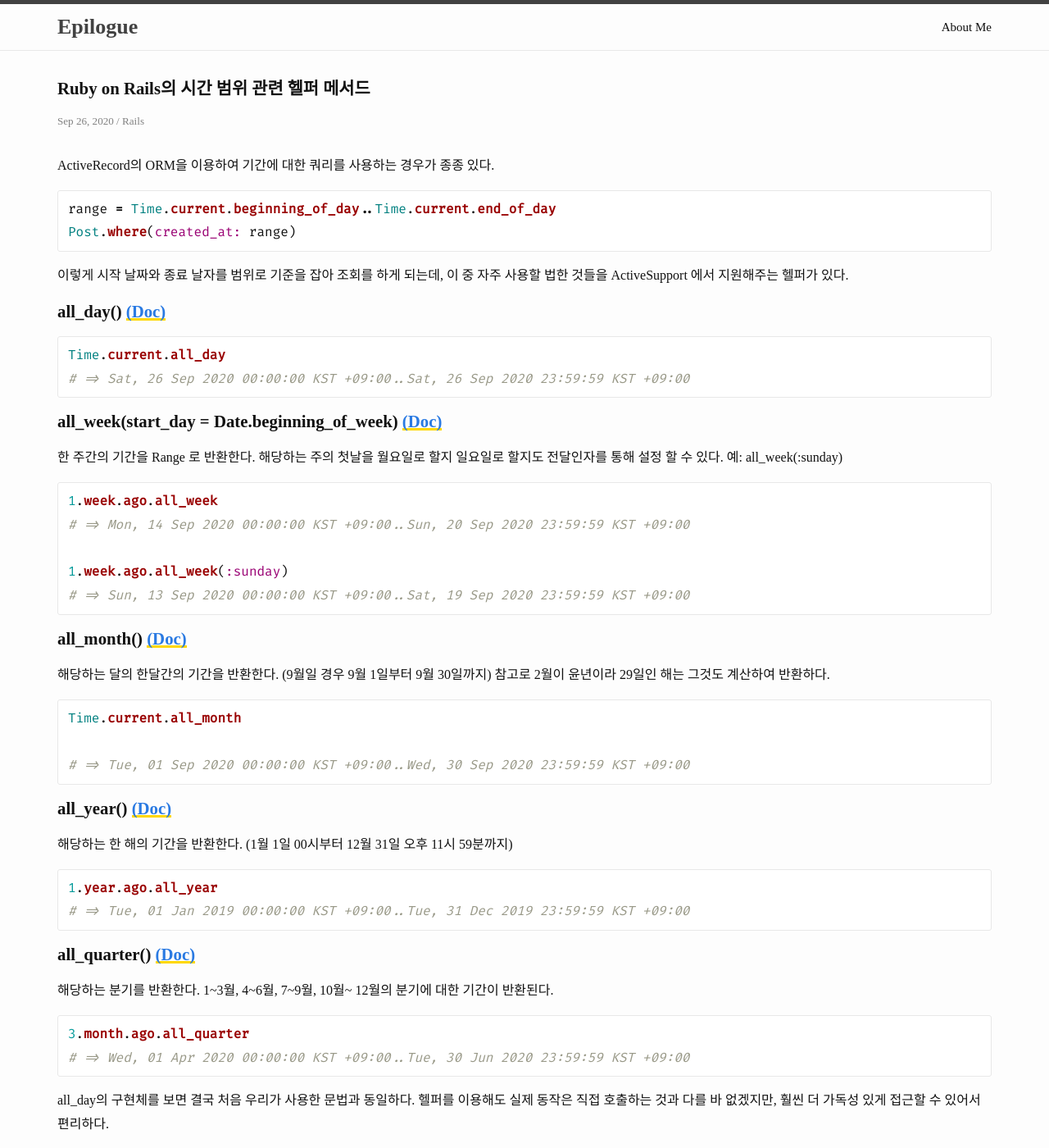
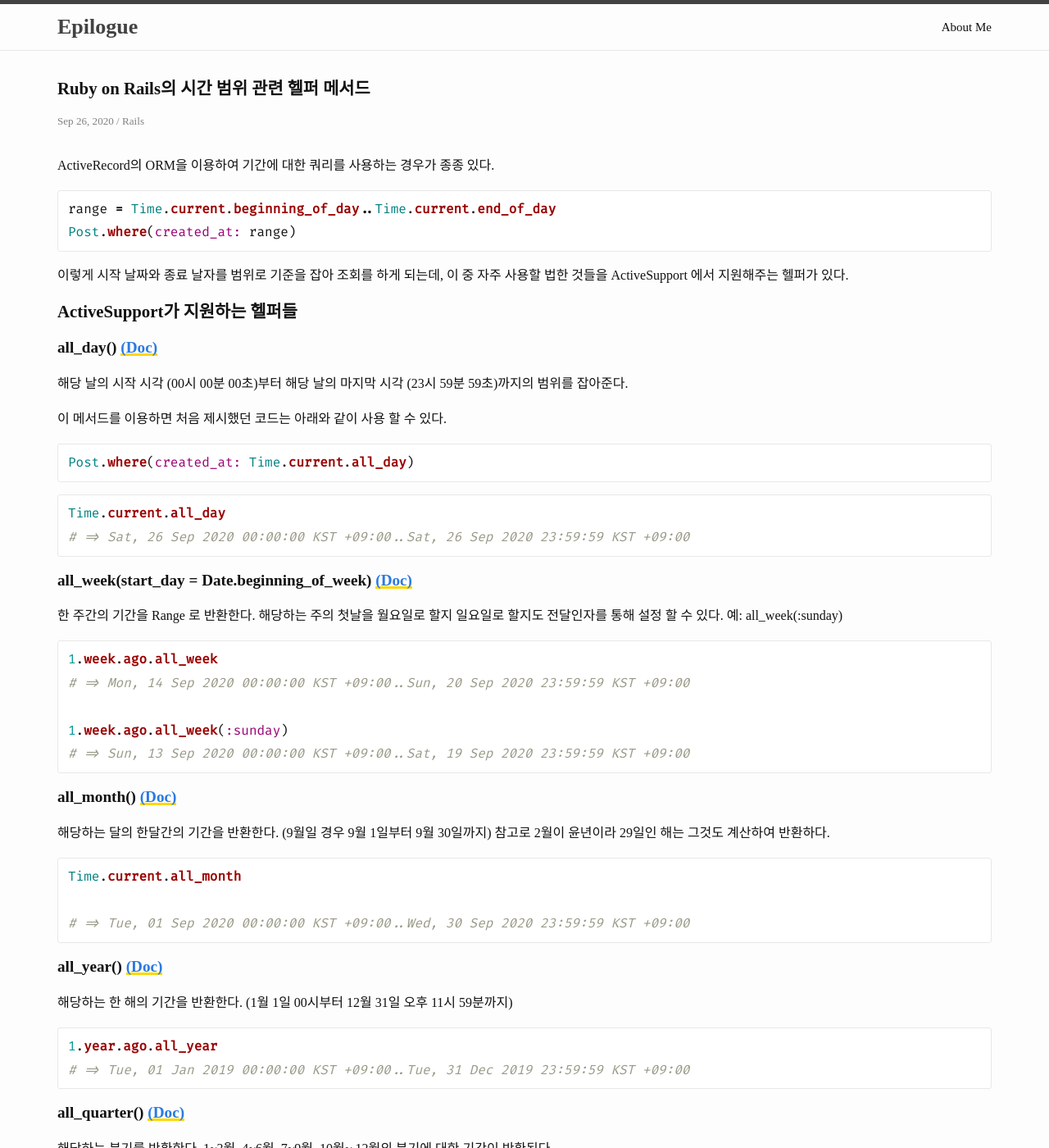
Before and after one commit to dizy64/dizy64.github.io, a Jekyll site: the page built from _posts/2020-09-26-rails-range-helper-methods.md, in a window 1280 px wide and 1400 px high. Shown: the whole window at 82% size. Built offline with Jekyll 4.4.1, drawn with Linux system fonts in a browser that asks for light colours; comment, search, counter and statistics services are not loaded; some of the changed text lies outside the part shown.

Commit message:
내용을 추가하고 헤딩의 깊이를 조절하다

````diff
--- a/_posts/2020-09-26-rails-range-helper-methods.md
+++ b/_posts/2020-09-26-rails-range-helper-methods.md
@@ -15,14 +15,25 @@ Post.where(created_at: range)
 
 이렇게 시작 날짜와 종료 날자를 범위로 기준을 잡아 조회를 하게 되는데, 이 중 자주 사용할 법한 것들을 ActiveSupport 에서 지원해주는 헬퍼가 있다.
 
-## all_day() <a href="https://api.rubyonrails.org/classes/DateAndTime/Calculations.html#method-i-all_day)" rel="noreferrer" target="_blank">(Doc)</a>
+## ActiveSupport가 지원하는 헬퍼들
+
+### all_day() <a href="https://api.rubyonrails.org/classes/DateAndTime/Calculations.html#method-i-all_day)" rel="noreferrer" target="_blank">(Doc)</a>
+
+해당 날의 시작 시각 (00시 00분 00초)부터 해당 날의 마지막 시각 (23시 59분 59초)까지의 범위를 잡아준다.
+
+이 메서드를 이용하면 처음 제시했던 코드는 아래와 같이 사용 할 수 있다.
+
+```ruby
+Post.where(created_at: Time.current.all_day)
+```
+
 
 ```ruby
 Time.current.all_day
 # => Sat, 26 Sep 2020 00:00:00 KST +09:00..Sat, 26 Sep 2020 23:59:59 KST +09:00
 ```
 
-## all_week(start_day = Date.beginning_of_week) <a href="https://api.rubyonrails.org/classes/DateAndTime/Calculations.html#method-i-all_week)" rel="noreferrer" target="_blank">(Doc)</a>
+### all_week(start_day = Date.beginning_of_week) <a href="https://api.rubyonrails.org/classes/DateAndTime/Calculations.html#method-i-all_week)" rel="noreferrer" target="_blank">(Doc)</a>
 
 한 주간의 기간을 Range 로 반환한다.
 해당하는 주의 첫날을 월요일로 할지 일요일로 할지도 전달인자를 통해 설정 할 수 있다. 예: all_week(:sunday)
@@ -35,7 +46,7 @@ Time.current.all_day
 # => Sun, 13 Sep 2020 00:00:00 KST +09:00..Sat, 19 Sep 2020 23:59:59 KST +09:00
 ```
 
-## all_month() <a href="https://api.rubyonrails.org/classes/DateAndTime/Calculations.html#method-i-all_month" rel="noreferrer" target="_blank">(Doc)</a>
+### all_month() <a href="https://api.rubyonrails.org/classes/DateAndTime/Calculations.html#method-i-all_month" rel="noreferrer" target="_blank">(Doc)</a>
 
 해당하는 달의 한달간의 기간을 반환한다. (9월일 경우 9월 1일부터 9월 30일까지)
 참고로 2월이 윤년이라 29일인 해는 그것도 계산하여 반환하다.
@@ -46,7 +57,7 @@ Time.current.all_month
 # => Tue, 01 Sep 2020 00:00:00 KST +09:00..Wed, 30 Sep 2020 23:59:59 KST +09:00
 ```
 
-## all_year() <a href="https://api.rubyonrails.org/classes/DateAndTime/Calculations.html#method-i-all_year" rel="noreferrer" target="_blank">(Doc)</a>
+### all_year() <a href="https://api.rubyonrails.org/classes/DateAndTime/Calculations.html#method-i-all_year" rel="noreferrer" target="_blank">(Doc)</a>
 
 해당하는 한 해의 기간을 반환한다. (1월 1일 00시부터 12월 31일 오후 11시 59분까지)
 
@@ -55,7 +66,7 @@ Time.current.all_month
 # => Tue, 01 Jan 2019 00:00:00 KST +09:00..Tue, 31 Dec 2019 23:59:59 KST +09:00
 ```
 
-## all_quarter() <a href="https://api.rubyonrails.org/classes/DateAndTime/Calculations.html#method-i-all_quarter" rel="noreferrer" target="_blank">(Doc)</a>
+### all_quarter() <a href="https://api.rubyonrails.org/classes/DateAndTime/Calculations.html#method-i-all_quarter" rel="noreferrer" target="_blank">(Doc)</a>
 
 해당하는 분기를 반환한다. 1~3월, 4~6월, 7~9월, 10월~ 12월의 분기에 대한 기간이 반환된다.
 
````
Also changed, not shown: other parts of _posts/2020-09-26-rails-range-helper-methods.md (+5 -1 lines).
